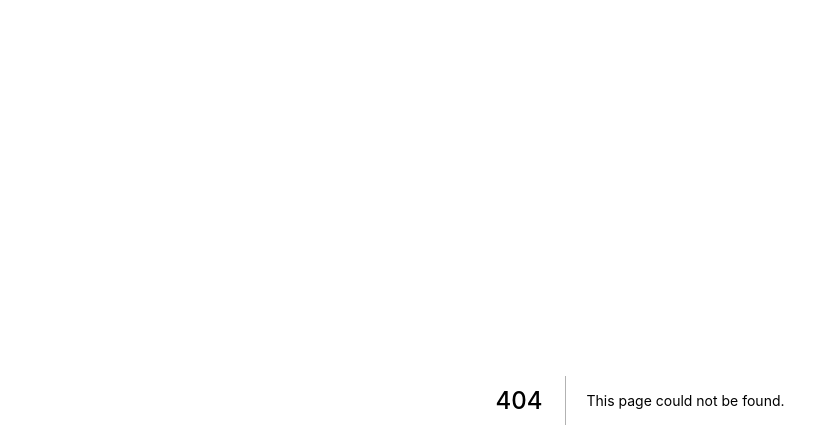
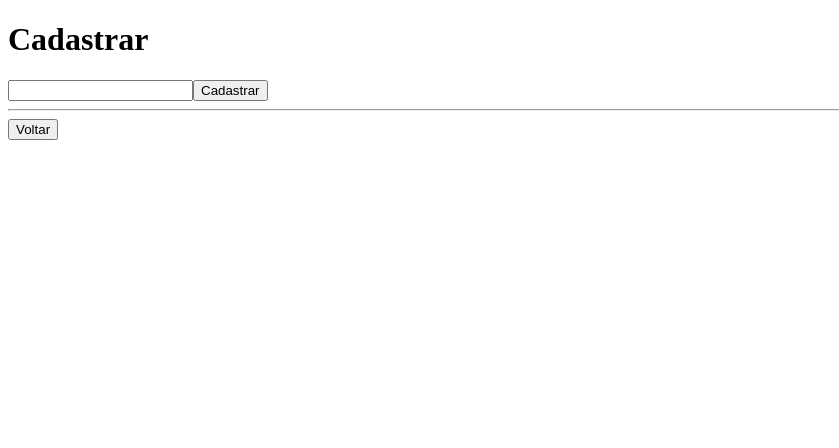
Before and after one commit to gabrielespinheira/tinyto, a Next.js app: page /admin/new in a window 1280 px wide. Before the commit this address had no page. Shown: the top 448 px of the page, without its empty margins (0-839 px from the left). Built offline with nearby package versions, Linux system fonts and the light colour scheme.

Commit message:
refactor & insert

```diff
--- /dev/null
+++ b/pages/admin/new/index.js
@@ -0,0 +1,55 @@
+import { useState } from 'react'
+import Head from 'next/head'
+import { useRouter } from 'next/router'
+import axios from 'axios'
+import cookie from 'js-cookie'
+
+export default function New() {
+  const [origin, setOrigin] = useState()
+  const router = useRouter()
+
+  const handleBack = () => {
+    return router.push('/admin')
+  }
+
+  const handleNew = async () => {
+    // TODO: validação http/https
+
+    const token = cookie.get('token')
+
+    const shortcut = await axios.post(
+      `/api/shortcuts`,
+      {
+        origin: origin,
+      },
+      {
+        headers: { Authorization: `Bearer ${token}` },
+      }
+    )
+
+    return router.push('/admin')
+  }
+
+  return (
+    <>
+      <Head>
+        <title>URL Shortener</title>
+        <link rel="icon" href="/favicon.ico" />
+      </Head>
+
+      <h1>Cadastrar</h1>
+
+      <input
+        type="text"
+        name="origin"
+        value={origin}
+        onChange={(e) => setOrigin(e.target.value)}
+      />
+      <button onClick={handleNew}>Cadastrar</button>
+
+      <hr />
+
+      <button onClick={handleBack}>Voltar</button>
+    </>
+  )
+}
--- a/pages/api/shortcuts/[code].js
+++ b/pages/api/shortcuts/[code].js
@@ -11,7 +11,7 @@ export default async (req, res) => {
 
     const updated = await firebase
       .firestore()
-      .collection('links')
+      .collection('shortcuts')
       .doc(code)
       .update({
         origin: origin,
@@ -26,7 +26,7 @@ export default async (req, res) => {
 
     const deleted = await firebase
       .firestore()
-      .collection('links')
+      .collection('shortcuts')
       .doc(code)
       .delete()
 
@@ -36,7 +36,7 @@ export default async (req, res) => {
   // READ
   const shortcut = await firebase
     .firestore()
-    .collection('links')
+    .collection('shortcuts')
     .doc(code)
     .get()
 
@@ -46,7 +46,11 @@ export default async (req, res) => {
     count: ++currentShortcut.count,
   }
 
-  await firebase.firestore().collection('links').doc(code).set(updatedShortcut)
+  await firebase
+    .firestore()
+    .collection('shortcuts')
+    .doc(code)
+    .set(updatedShortcut)
 
   return res.status(200).json(updatedShortcut)
 }
--- a/pages/api/shortcuts/index.js
+++ b/pages/api/shortcuts/index.js
@@ -8,7 +8,7 @@ export default async (req, res) => {
   const token = req.headers.authorization.replace('Bearer ', '')
   const user = await firebaseAdmin.auth().verifyIdToken(token)
 
-  const inserted = await firebase.firestore().collection('links').add({
+  const inserted = await firebase.firestore().collection('shortcuts').add({
     origin: origin,
     count: 0,
     user: user.uid,
--- a/pages/api/shortcuts/list.js
+++ b/pages/api/shortcuts/list.js
@@ -8,7 +8,7 @@ export default async (req, res) => {
 
   const shortcuts = await firebase
     .firestore()
-    .collection('links')
+    .collection('shortcuts')
     .where('user', '==', user.uid)
     .get()
 
```
Also changed, not shown: pages/admin/index.js (+5 -4 lines).
